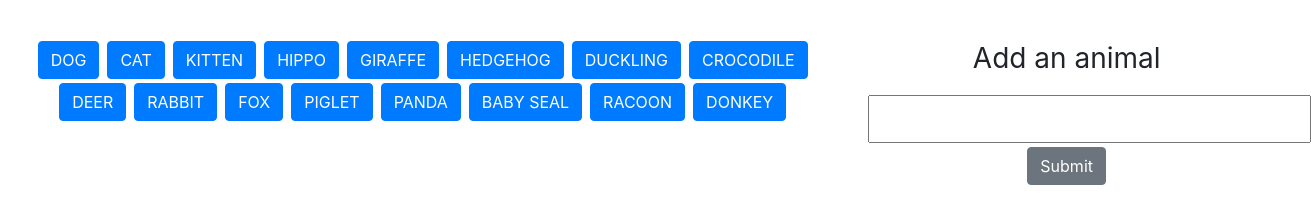
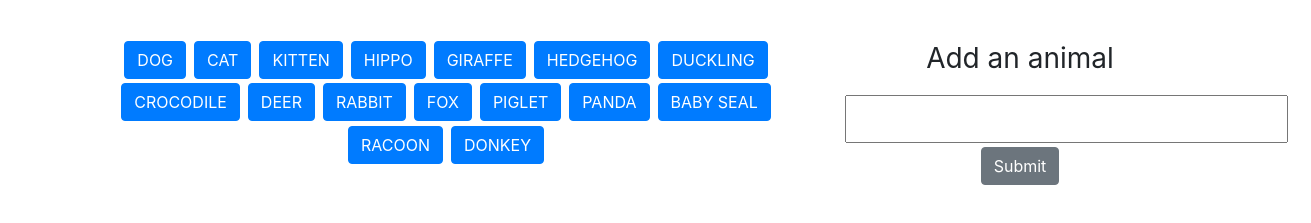
Before and after one commit to imonik/GifTastic, a plain HTML site: page index.html in a window 1280 px wide. Shown: the part 61-284 px from the top of the page, 1311 px wide, since content can reach past the window. Drawn offline with nearby package versions, Linux system fonts and the light colour scheme.

Commit message:
added styles

```diff
--- a/assets/javascript/game.js
+++ b/assets/javascript/game.js
@@ -19,6 +19,7 @@ $( document ).ready(function() {
 
 				  for(var i=0; i<response.data.length; i++){
 				    var img = $('<img>');
+				    	img.addClass("mr-3 border rounded");
 						img.attr('src',  response.data[i].images.fixed_height_still.url);
 						img.attr("data-still", response.data[i].images.fixed_height_still.url);
 						img.attr("data-animate",  response.data[i].images.fixed_height.url);
@@ -44,7 +45,7 @@ $( document ).ready(function() {
 		// 	text: buttonName.toLocaleUpperCase(),
 		// 	id: 'btn_'+ buttonName,
 		// 	class: "btn btn-primary mr-2 animal",
-		// 	value:buttonName
+		// 	click:	ajaxCallGif
 		// });
 
 		return button;
--- a/index.html
+++ b/index.html
@@ -11,23 +11,20 @@
 	<header class="container">
 		<h1>GifTastic!</h1>
 	</header>
-	<main>
-		<section>
+	<main class="container">
+		<div class="row  mb-3">
 			<div id="buttons" class="col-md-8 float-left"></div>
 			<div class="col-md-4 float-right">
 				<p class="title">Add an animal</p>
 				<input type="text" id="txtAnimal">
 				<button id="btnAddAnimal" class="btn btn-secondary">Submit</button>
 			</div>
-		</section>
-		<section class="container">
-			<div class="row">
-				<div class="col-md-8 float-left">
-					<div id="gifs"></div>
-				</div>
-
+		</div>
+		<div class="row">
+			<div class="col-md-8 float-left">
+				<div id="gifs"></div>
 			</div>
-		</section>
+		</div>
 	</main>
 
 	<footer>
```
